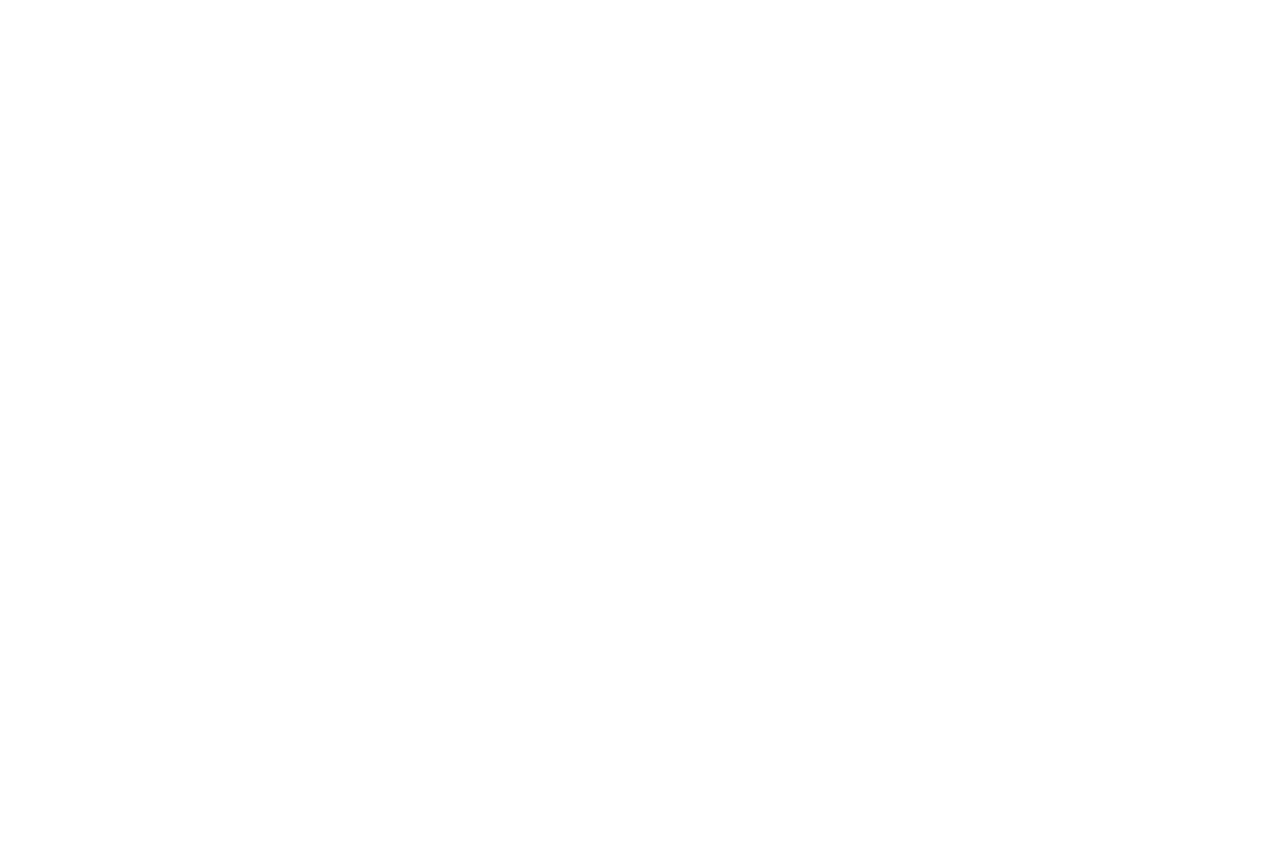
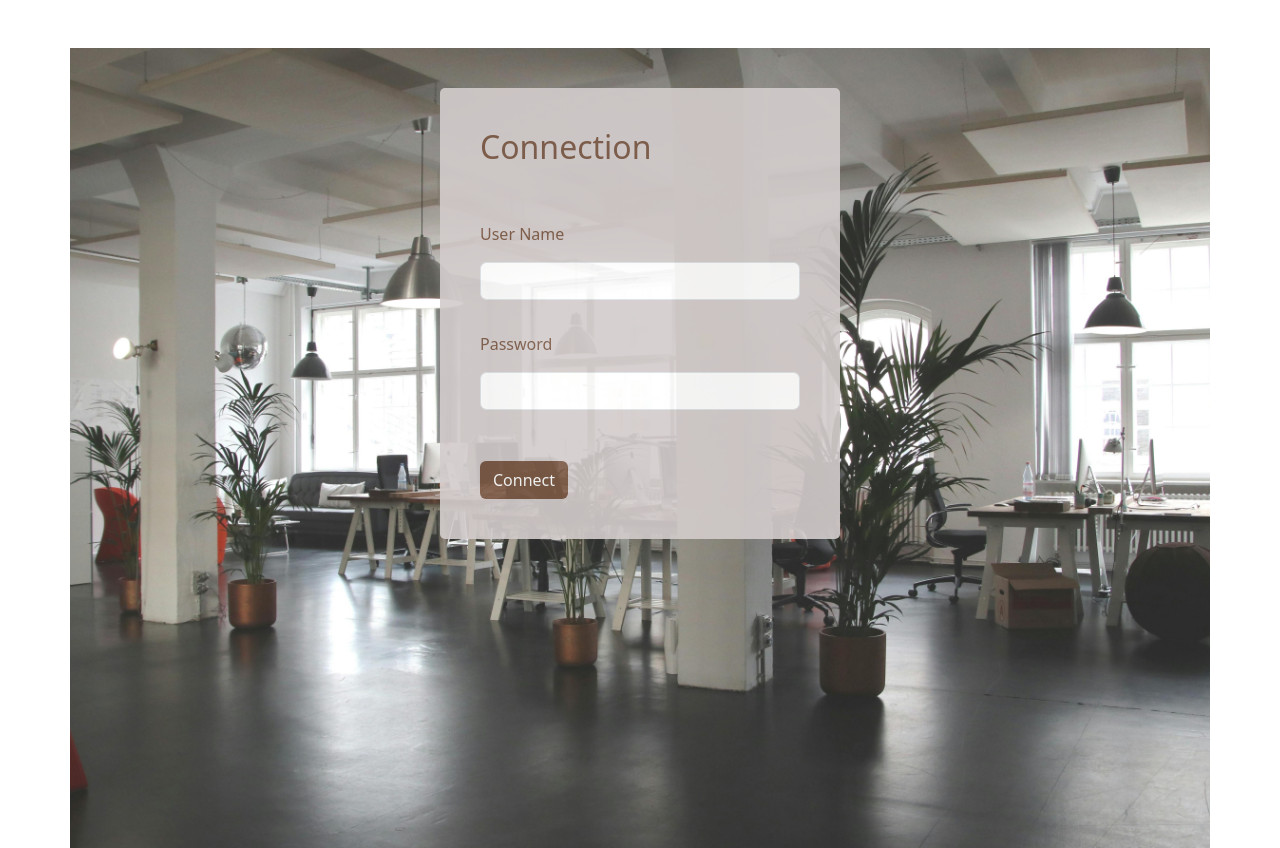
Before and after one commit to git-see/ws, a React (Create React App) app in the folder client/: page /auth in a window 1280 px wide. Before the commit this address had no page. Before the commit the page ends 800 px from the top, so only its background shows below. Built offline with nearby package versions, Linux system fonts and the light colour scheme.

Commit message:
Authentication: login

```diff
--- a/client/src/App.js
+++ b/client/src/App.js
@@ -7,19 +7,27 @@
 import OneProject from "./pages/OneProject";
 import AddTask from "./pages/AddTask";
 import TasksByRole from "./pages/TasksByRole";
+import Auth from "./components/Auth";
+import { Navigate } from 'react-router-dom';
 import "./css/app.css";
+
+const PrivateRoute = ({ children }) => {
+  const user = localStorage.getItem('user'); // Vérifiez si l'utilisateur est connecté
+  return user ? children : <Navigate to="/auth" />;
+};
 
 function App() {
   return (
     <>
       <Routes>
-        <Route path="/" element={<Home />} />
-        <Route path="/teamcrud" element={<TeamCrud />} />
-        <Route path="/allprojects" element={<AllProjects />} />
-        <Route path="/oneproject/:projectId" element={<OneProject />} />
-        <Route path="/add-project" element={<AddProject />} />
-        <Route path="/add-task/:projectId" element={<AddTask />} />
-        <Route path="/:projectId/:roleId" element={<TasksByRole />} />
+        <Route path="/" element={<PrivateRoute><Home /></PrivateRoute>} />
+        <Route path="/auth" element={<Auth />} />
+        <Route path="/teamcrud" element={<PrivateRoute><TeamCrud /></PrivateRoute>} />
+        <Route path="/allprojects" element={<PrivateRoute><AllProjects /></PrivateRoute>} />
+        <Route path="/oneproject/:projectId" element={<PrivateRoute><OneProject /></PrivateRoute>} />
+        <Route path="/add-project" element={<PrivateRoute><AddProject /></PrivateRoute>} />
+        <Route path="/add-task/:projectId" element={<PrivateRoute><AddTask /></PrivateRoute>} />
+        <Route path="/:projectId/:roleId" element={<PrivateRoute><TasksByRole /></PrivateRoute>} />
       </Routes>
     </>
   );
--- /dev/null
+++ b/client/src/components/Auth.js
@@ -0,0 +1,77 @@
+// Auth.js
+import React, { useState } from "react";
+import axios from "axios";
+import { useNavigate } from "react-router-dom";
+
+const Auth = () => {
+  const [userpic, setUserpic] = useState("");
+  const [password, setPassword] = useState("");
+  const [error, setError] = useState("");
+  const navigate = useNavigate();
+
+  const handleLogin = async (e) => {
+    e.preventDefault();
+    try {
+      const response = await axios.post("http://localhost:8000/api/login", {
+        userpic,
+        password,
+      });
+      if (response.status === 200) {
+        localStorage.setItem("user", JSON.stringify(response.data));
+        navigate("/");
+      }
+    } catch (error) {
+      setError("Sorry, Authentication Failed!");
+    }
+  };
+
+  return (
+    <div className="container mt-5 auth">
+      <div className="row">
+        <div className="col-12">
+          {error && <p className="text-danger">{error}</p>}
+          <form onSubmit={handleLogin} className="authForm">
+            <h2 className="mb-5">Connection</h2>
+            <div className="mb-4">
+              <label htmlFor="userpic" className="form-label">
+                User Name
+              </label>
+              <input
+                type="text"
+                className="form-control"
+                style={{ color: "#42414d" }}
+                id="userpic"
+                value={userpic}
+                onChange={(e) => setUserpic(e.target.value)}
+                required
+              />
+            </div>
+            <div className="mb-5">
+              <label htmlFor="password" className="form-label">
+                Password
+              </label>
+              <input
+                type="password"
+                className="form-control"
+                style={{ color: "#42414d" }}
+                id="password"
+                value={password}
+                onChange={(e) => setPassword(e.target.value)}
+                required
+              />
+            </div>
+            <button
+              type="submit"
+              className="btn text-white"
+              style={{ backgroundColor: "#7b5844" }}
+            >
+              Connect
+            </button>
+          </form>
+        </div>
+      </div>
+    </div>
+  );
+};
+
+export default Auth;
--- a/client/src/components/CurrentProjects.js
+++ b/client/src/components/CurrentProjects.js
@@ -1,24 +1,25 @@
+import React, { useEffect, useState } from 'react';
+import axios from 'axios';
+
 const CurrentProjects = () => {
-  const data = [
-    {
-      projectid: 1,
-      projectname: "Nature & Me",
-      projectend: "10/10/2025 14:00",
-      projectcomment:
-        "Optimizing total ecology: web hosting, design, development",
-    },
-    {
-      projectid: 2,
-      projectname: "Hairdressing Bar",
-      projectend: "03/03/2025 14:00",
-      projectcomment: "Showcase website",
-    },
-  ];
+  const [data, setData] = useState([]);
+
+  useEffect(() => {
+    const loadProjects = async () => {
+      const response = await axios.get("http://localhost:8000/api/get");
+      // Filtrer les projets avec une date d'échéance supérieure ou égale à aujourd'hui
+      const today = new Date();
+      const filteredProjects = response.data.filter(project => new Date(project.projectend) >= today);
+      setData(filteredProjects);
+    };
+
+    loadProjects();
+  }, []);
 
   return (
     <div>
       <div className="mx-3">
-        <h2>Current Projects</h2>
+        <h2 style={{ color: "#7b5844" }}>Current Projects</h2>
       </div>
       <div className="d-flex justify-content-center">
         <div className="container mt-4 pt-2">
@@ -35,12 +36,11 @@
                   >
                     {project.projectname}
                   </h2>
-                  <div className="d-flex justify-content-between mt-3 mx-3">
-                    <p>Delivery date :</p>
-                    <p style={{ color: "#7b5844" }}>{project.projectend}</p>
+                  <div className="d-flex justify-content-center mx-3">
+                    <p className="mx-2 border-bottom py-3">Delivery date :</p>
+                    <p className="border-bottom py-3" style={{ color: "#7b5844" }}>{project.projectend}</p>
                   </div>
                   <p className="text-justify my-3 mx-3">
-                    {" "}
                     {project.projectcomment}
                   </p>
                 </div>
--- a/client/src/components/Header.js
+++ b/client/src/components/Header.js
@@ -1,12 +1,35 @@
+import { useNavigate } from "react-router-dom";
 import Logows from "./Logows";
 
 export default function Header() {
+  const navigate = useNavigate();
+  const handleLogout = () => {
+    localStorage.removeItem("user"); // Delete user information
+    navigate("/auth");
+  };
   return (
     <div>
       <div>
-        <div className="position-absolute m-4">
-          <Logows width={80} height={80} />
+        <div
+          className="d-flex position-absolute w-100 logows"
+          style={{ top: "0", right: "0" }}
+        >
+          <div className="py-5 px-3">
+            <Logows width={80} height={80} />
+          </div>
+
+          <div className="ms-auto">
+            {" "}
+            <button
+              className="btn text-white m-5"
+              style={{ backgroundColor: "#7b5844" }}
+              onClick={handleLogout}
+            >
+              Déconnexion
+            </button>
+          </div>
         </div>
+
         <div className="header">
           <div className="bg-title">
             <h1>WORKSPACE</h1>
--- a/client/src/components/Team.js
+++ b/client/src/components/Team.js
@@ -1,12 +1,39 @@
+import React, { useEffect, useState } from "react";
+
 const Team = () => {
-  const data = [];
+  const [data, setData] = useState([]);
+
+  useEffect(() => {
+    const fetchUsers = async () => {
+      try {
+        const response = await fetch("http://localhost:8000/api/get-users");
+        const result = await response.json();
+
+        // Group users by role
+        const usersByRole = result.reduce((acc, user) => {
+          const roleName = user.rolename;
+          if (!acc[roleName]) {
+            acc[roleName] = [];
+          }
+          acc[roleName].push(user);
+          return acc;
+        }, {});
+
+        setData(Object.entries(usersByRole));
+      } catch (error) {
+        console.error("Error retrieving users :", error);
+      }
+    };
+
+    fetchUsers();
+  }, []);
 
   return (
     <div className="container my-5">
       <div className="row">
         <div className="col-12">
-          <h2>Our Team</h2>
-          <table className="table table-striped mt-4 mb-5 table-responsive">
+          <h2 style={{ color: "#7b5844" }}>Our Team</h2>
+          <table className="table table-striped mt-4 mb-5 table-responsive border">
             <thead>
               <tr>
                 <th className="px-5" style={{ width: "50%" }}>
@@ -18,16 +45,27 @@
               </tr>
             </thead>
             <tbody>
-              {data.map((user) => (
-                <tr key={user.id}>
-                  <td className="border border-right-0-secondary px-5">
-                    {user.role}
-                  </td>
-                  <td className="border border-right-0-secondary px-5">
-                    {user.namet}
-                  </td>
-                </tr>
-              ))}
+              {data.map(([roleName, users]) =>
+                users.map((user, index) => (
+                  <tr key={user.userid}>
+                    {index === 0 && (
+                      <td
+                        className="border fs-5 px-5"
+                        style={{ color: " #42414d" }}
+                        rowSpan={users.length}
+                      >
+                        {roleName}
+                      </td>
+                    )}
+                    <td
+                      className="border px-5"
+                      style={{ color: " #42414d" }}
+                    >
+                      {user.userpic}
+                    </td>
+                  </tr>
+                ))
+              )}
             </tbody>
           </table>
         </div>
--- a/client/src/css/app.css
+++ b/client/src/css/app.css
@@ -1,3 +1,4 @@
+@import "./auth.css";
 @import "./header.css";
 @import "./menu.css";
 @import "./home.css";
--- /dev/null
+++ b/client/src/css/auth.css
@@ -0,0 +1,22 @@
+.auth {
+  background-image: url("../images/bgws.jpg");
+  background-size: cover;
+  background-position: center;
+  background-repeat: no-repeat;
+  height: 100vh;
+}
+.authForm {
+  background-color: rgb(211, 204, 204);
+  opacity: 0.9;
+  width: 400px;
+  margin: auto;
+  margin-top: 40px;
+  line-height: 40px;
+  padding: 40px;
+  border-radius: 5px;
+}
+
+.authForm h2,
+.authForm label {
+  color: #7b5844;
+}
```
Also changed, not shown: 1 other file (tests, documents, lock files or other folders).
